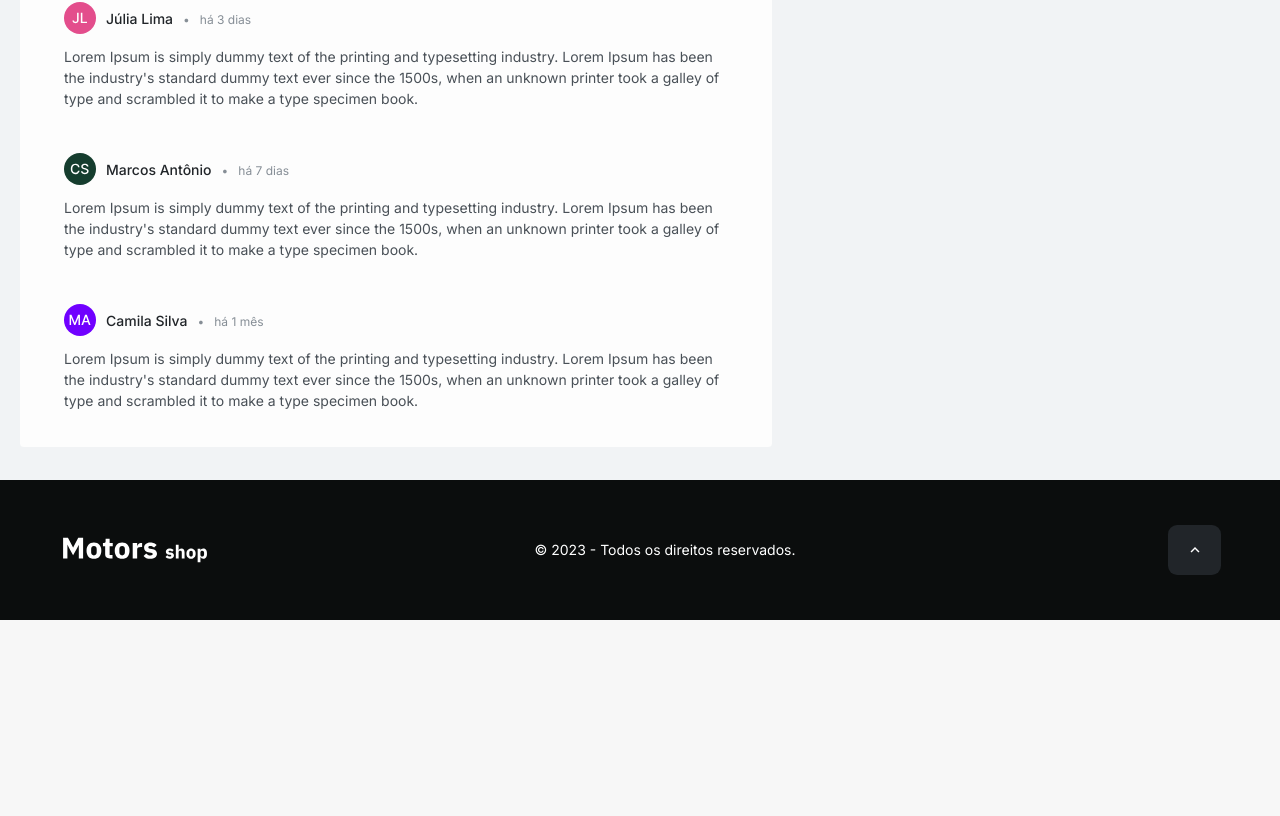
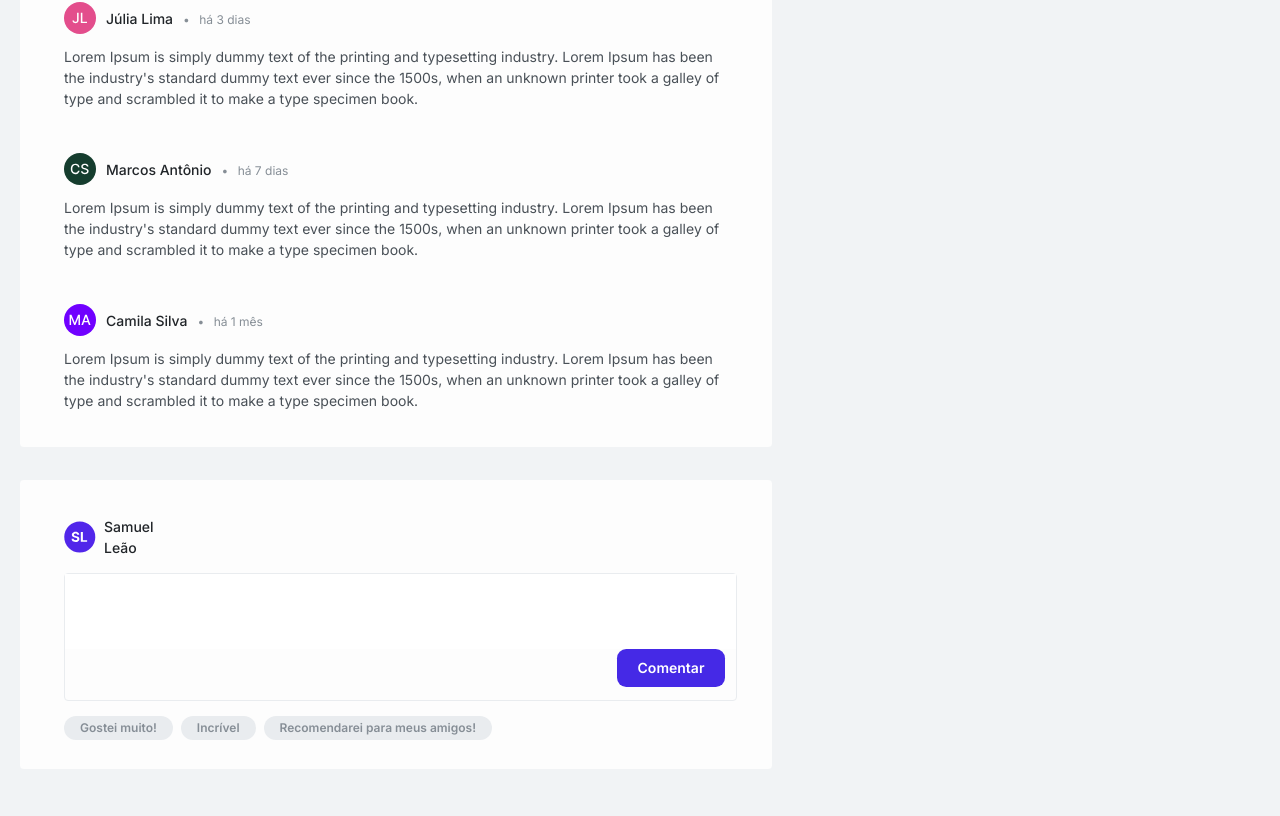
Before and after one commit to MatheusMoura-M/e-commerce-cars-shop-front, a React (Vite) app: page /detail-card in a window 1280 px wide. Shown: the part 1064-1880 px from the top of the page. Before the commit the page ends 1684 px from the top, so only its background shows below. Built offline with nearby package versions, Linux system fonts and the light colour scheme.

Commit message:
create boxComment

```diff
--- a/index.html
+++ b/index.html
@@ -1,25 +1,19 @@
 <!DOCTYPE html>
 <html lang="en">
+
 <head>
   <meta charset="UTF-8" />
   <meta name="viewport" content="width=device-width, initial-scale=1.0" />
-    <link rel="preconnect" href="https://fonts.googleapis.com" />
-    <link rel="preconnect" href="https://fonts.gstatic.com" crossorigin />
-    <link
-      href="https://fonts.googleapis.com/css2?family=Inter:wght@300;400;500;600;700&display=swap"
-      rel="stylesheet"
-    />
-    <link rel="preconnect" href="https://fonts.googleapis.com" />
-    <link rel="preconnect" href="https://fonts.gstatic.com" crossorigin />
-    <link
-      href="https://fonts.googleapis.com/css2?family=Lexend:wght@100;200;300;400;500;600;700&display=swap"
-      rel="stylesheet"
-    />
   <title>Projeto Fullstack</title>
+  <link href="https://fonts.googleapis.com/css2?family=Inter:wght@300;400;500;600;700&display=swap" rel="stylesheet" />
+
+  <link href="https://fonts.googleapis.com/css2?family=Lexend:wght@100;200;300;400;500;600;700&display=swap"
+    rel="stylesheet" />
 </head>
 
 <body>
   <div id="root"></div>
   <script type="module" src="/src/main.tsx"></script>
 </body>
+
 </html>
--- a/package.json
+++ b/package.json
@@ -16,6 +16,9 @@
     "@emotion/core": "^11.0.0",
     "@emotion/react": "^11.10.6",
     "@emotion/styled": "^11.10.6",
+    "@fontsource/inter": "^4.5.15",
+    "@fontsource/lexend": "^4.5.15",
+    "@fontsource/roboto": "^4.5.8",
     "@hookform/resolvers": "^3.0.1",
     "@types/yup": "^0.32.0",
     "axios": "^1.3.4",
--- a/src/components/boxComment/index.tsx
+++ b/src/components/boxComment/index.tsx
@@ -1,9 +1,35 @@
-import { Button, Flex, HStack, Image, Text } from "@chakra-ui/react";
+import {
+  Button,
+  Container,
+  Flex,
+  HStack,
+  Image,
+  Text,
+  VStack,
+} from "@chakra-ui/react";
 import ImgPerfil from "../../assets/ImgPerfil.svg";
 import ContainerComment from "./style";
 import { Input } from "../form/input";
 
+import { useForm } from "react-hook-form";
+import { yupResolver } from "@hookform/resolvers/yup";
+import formSchema from "../../schemas/comments";
+import { iComment } from "../../@types";
+
 export const BoxComment = () => {
+  const {
+    register,
+    handleSubmit,
+    formState: { errors },
+  } = useForm<iComment>({
+    resolver: yupResolver(formSchema),
+  });
+
+  const onFormSubmit = (formData: object) => {
+    console.log("FORM");
+    console.log(formData);
+  };
+
   return (
     <ContainerComment>
       <Flex
@@ -13,6 +39,7 @@ export const BoxComment = () => {
         p={"36px 35px 39px 44px"}
         flexDirection={"column"}
         gap={15}
+        borderRadius={"4px"}
       >
         <HStack gap={"8px"} w={126}>
           <Image src={ImgPerfil} alt="Img do usuário" w={"32px"} h={"32px"} />
@@ -27,13 +54,41 @@ export const BoxComment = () => {
             Samuel Leão
           </Text>
         </HStack>
-        <Input
-          name="comment"
-          placeholder="Digitar comentário"
-          height="128px"
-          variant="outline"
-          pb={"70px"}
-        />
+        <Flex
+          className="boxInput"
+          borderColor={"grey.7"}
+          borderRadius={"4px"}
+          position={"relative"}
+          flexDirection={"column"}
+          h={128}
+        >
+          <textarea></textarea>
+          {/* <Input
+            id="comment"
+            register={register}
+            type="password"
+            placeholder="Digitar comentário"
+            height="128px"
+            variant="outline"
+            _hover={{
+              borderColor: "transparent",
+            }}
+            focusBorderColor="transparent"
+            showPass={true}
+          /> */}
+          <Flex justifyContent={"flex-end"} p={"0 11px 13px 0"}>
+            <Button
+              variant={"brand1"}
+              w={108}
+              h={38}
+              fontSize={"14px"}
+              fontFamily={"inter"}
+              onClick={handleSubmit(onFormSubmit)}
+            >
+              Comentar
+            </Button>
+          </Flex>
+        </Flex>
         <HStack>
           <Button variant={"greyComments"}>Gostei muito!</Button>
           <Button variant={"greyComments"}>Incrível</Button>
--- a/src/components/boxComment/style.ts
+++ b/src/components/boxComment/style.ts
@@ -12,5 +12,24 @@ const ContainerComment = styled.section`
   .username {
     margin: 0px;
   }
+  .boxInput {
+    border: 1px solid;
+    border-color: var(--grey-7);
+  }
+
+  .boxInput:focus-within {
+    border-color: var(--brand-1);
+  }
+
+  textarea {
+    height: 77px;
+    width: 100%;
+    resize: unset;
+    padding: 0 0 45px 10px;
+  }
+
+  textarea:focus {
+    outline: 0;
+  }
 `;
 export default ContainerComment;
--- a/src/context/webContext.tsx
+++ b/src/context/webContext.tsx
@@ -1,14 +1,24 @@
 import { createContext, useContext } from "react";
 import { iProviderProps } from "../@types";
 import { Button, MenuItem } from "@chakra-ui/react";
+import { useState, Dispatch, SetStateAction } from "react";
 
 export interface iAuthProviderData {
   MenuHamburguer: ({ children }: iProviderProps) => JSX.Element;
+  value: string;
+  setValue: Dispatch<SetStateAction<string>>;
+  show: boolean;
+  setShow: Dispatch<SetStateAction<boolean>>;
+  passType: string;
+  setPassType: Dispatch<SetStateAction<string>>;
 }
 
 const AuthContext = createContext<iAuthProviderData>({} as iAuthProviderData);
 
 export const AuthProvider = ({ children }: iProviderProps) => {
+  const [value, setValue] = useState("");
+  const [show, setShow] = useState(false);
+  const [passType, setPassType] = useState("password");
   const MenuHamburguer = ({ children }: iProviderProps) =>
     children === "Login" ? (
       <MenuItem
@@ -65,6 +75,12 @@ export const AuthProvider = ({ children }: iProviderProps) => {
     <AuthContext.Provider
       value={{
         MenuHamburguer,
+        value,
+        setValue,
+        passType,
+        setPassType,
+        show,
+        setShow,
       }}
     >
       {children}
--- a/src/pages/detail card/index.tsx
+++ b/src/pages/detail card/index.tsx
@@ -64,7 +64,6 @@ export const DetailCard = () => {
                     fontWeight={600}
                     color={"grey.1"}
                     fontSize={"20px"}
-                    fontFamily={"lexend"}
                   >
                     Mercedes Benz A 200 CGI ADVANCE SEDAN Mercedes Benz A 200
                   </Text>
@@ -119,7 +118,6 @@ export const DetailCard = () => {
                 fontWeight={600}
                 color={"grey.1"}
                 fontSize={"20px"}
-                fontFamily={"lexend"}
               >
                 Descrição
               </Text>
@@ -229,12 +227,7 @@ export const DetailCard = () => {
               <Flex flexDirection={"column"} w={"104px"} h={"104px"}>
                 <Image src={imgPerfil} alt="Foto de perfil do usuário" />
               </Flex>
-              <Text
-                as={"h2"}
-                fontWeight={600}
-                fontSize={"20px"}
-                fontFamily={"lexend"}
-              >
+              <Text as={"h2"} fontWeight={600} fontSize={"20px"}>
                 Samuel Leão
               </Text>
               <Text
@@ -265,7 +258,8 @@ export const DetailCard = () => {
           w={"90%"}
           alignItems={"center"}
           justifyContent={"center"}
-          mb={"33px"}
+          flexDirection={"column"}
+          gap={33}
         >
           <Container minW={1240} borderRadius={4} p={0} m={0} display={"flex"}>
             <Flex
@@ -276,7 +270,6 @@ export const DetailCard = () => {
               borderRadius={4}
             >
               <Text
-                fontFamily={"lexend"}
                 color={"grey.1"}
                 fontWeight={600}
                 fontSize={"20px"}
@@ -285,13 +278,9 @@ export const DetailCard = () => {
                 Comentários
               </Text>
               <Flex flexDirection={"column"} gap={"44px"}>
-                <Flex>
                 <Flex flexDirection={"column"} gap={"12px"}>
                   <Flex gap={"10px"} alignItems={"center"}>
-                      <Image
-                        src={imgPerfil2}
-                        alt="Imagem de perfil do usuário"
-                      />
+                    <Image src={imgPerfil2} alt="Imagem de perfil do usuário" />
                     <Text
                       as={"h3"}
                       color={"grey.1"}
@@ -309,17 +298,7 @@ export const DetailCard = () => {
                       color={"grey.3"}
                       mt={"3px"}
                     >
-                        •
-                      </Text>
-                      <Text
-                        as={"span"}
-                        fontSize={"12px"}
-                        fontFamily={"inter"}
-                        fontWeight={400}
-                        color={"grey.3"}
-                        mt={"3px"}
-                      >
-                        há 3 dias
+                      • &ensp;há 3 dias
                     </Text>
                   </Flex>
                   <Text
@@ -336,14 +315,9 @@ export const DetailCard = () => {
                     type specimen book.
                   </Text>
                 </Flex>
-                </Flex>
-                <Flex>
                 <Flex flexDirection={"column"} gap={"12px"}>
                   <Flex gap={"10px"} alignItems={"center"}>
-                      <Image
-                        src={imgPerfil1}
-                        alt="Imagem de perfil do usuário"
-                      />
+                    <Image src={imgPerfil1} alt="Imagem de perfil do usuário" />
                     <Text
                       as={"h3"}
                       color={"grey.1"}
@@ -361,17 +335,7 @@ export const DetailCard = () => {
                       color={"grey.3"}
                       mt={"3px"}
                     >
-                        •
-                      </Text>
-                      <Text
-                        as={"span"}
-                        fontSize={"12px"}
-                        fontFamily={"inter"}
-                        fontWeight={400}
-                        color={"grey.3"}
-                        mt={"3px"}
-                      >
-                        há 7 dias
+                      • &ensp;há 7 dias
                     </Text>
                   </Flex>
                   <Text
@@ -388,14 +352,9 @@ export const DetailCard = () => {
                     type specimen book.
                   </Text>
                 </Flex>
-                </Flex>
-                <Flex>
                 <Flex flexDirection={"column"} gap={"12px"}>
                   <Flex gap={"10px"} alignItems={"center"}>
-                      <Image
-                        src={imgPerfil3}
-                        alt="Imagem de perfil do usuário"
-                      />
+                    <Image src={imgPerfil3} alt="Imagem de perfil do usuário" />
                     <Text
                       as={"h3"}
                       color={"grey.1"}
@@ -413,17 +372,7 @@ export const DetailCard = () => {
                       color={"grey.3"}
                       mt={"3px"}
                     >
-                        •
-                      </Text>
-                      <Text
-                        as={"span"}
-                        fontSize={"12px"}
-                        fontFamily={"inter"}
-                        fontWeight={400}
-                        color={"grey.3"}
-                        mt={"3px"}
-                      >
-                        há 1 mês
+                      • &ensp;há 1 mês
                     </Text>
                   </Flex>
                   <Text
@@ -442,8 +391,8 @@ export const DetailCard = () => {
                 </Flex>
               </Flex>
             </Flex>
-            </Flex>
           </Container>
+          <BoxComment />
         </Flex>
       </ContainerDetailCard>
       <Footer />
--- /dev/null
+++ b/src/schemas/comments/index.ts
@@ -0,0 +1,7 @@
+import * as yup from "yup";
+
+const formSchema = yup.object().shape({
+  comment: yup.string().required("Campo obrigatório"),
+});
+
+export default formSchema;
--- a/src/styles/theme.ts
+++ b/src/styles/theme.ts
@@ -63,8 +63,8 @@ const custonTheme = extendTheme({
     },
   },
   fonts: {
-    inter: "Inter, sans-serif",
-    lexend: "Lexend",
+    inter: `'Inter', sans-serif`,
+    lexend: `'Lexend', sans-serif`,
   },
   fontSises: {
     xs: "0.75rem",
```
Also changed, not shown: src/@types/index.ts (+9 -2 lines), src/App.tsx (+8 -1 lines), src/components/form/input.tsx (+26 -3 lines), src/utils/input/index.tsx (added, +32 -0 lines), 1 other file (tests, documents, lock files or other folders). Lines whose indentation alone changed are shown as unchanged.
